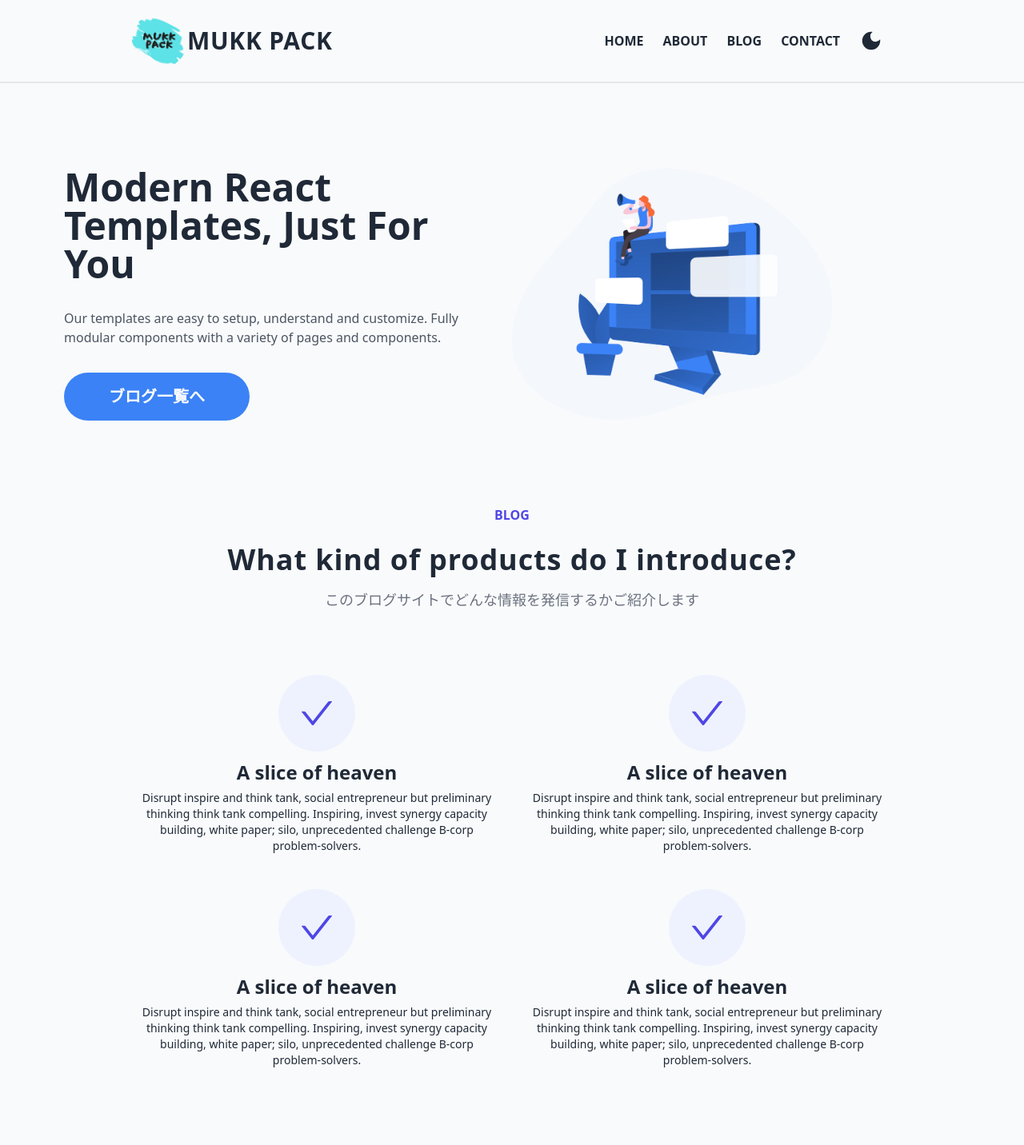
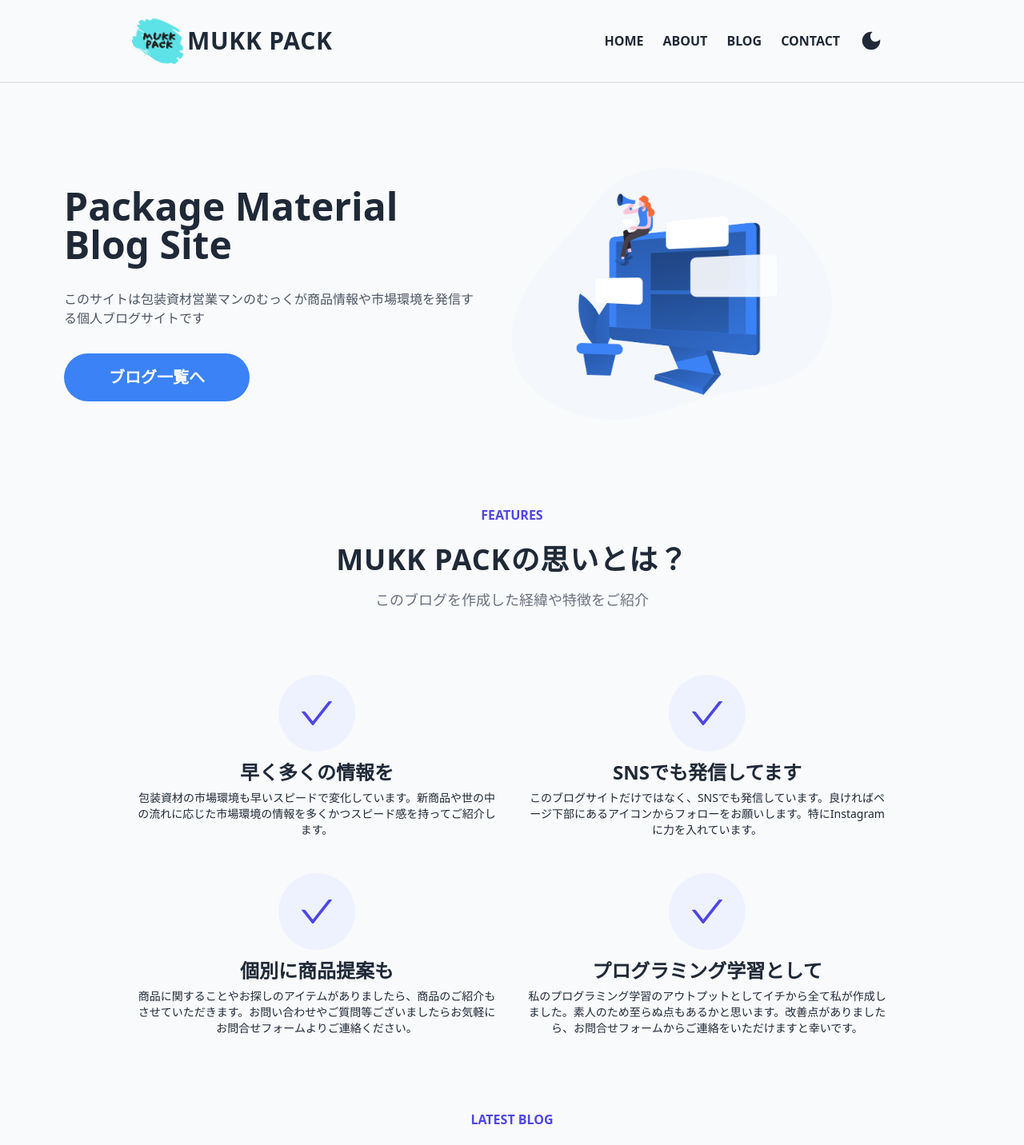
Before and after one commit to knm22mukk/mukk-web, a Next.js app: page / in a window 1280 px wide. Shown: the top 1432 px of the page at 80% size. Built offline with nearby package versions, Linux system fonts and the light colour scheme.

Commit message:
ページ内容をサンプルテキストから変更、SNSリンクの補足も修正しました。

```diff
--- a/src/components/Features.tsx
+++ b/src/components/Features.tsx
@@ -3,63 +3,55 @@
 
 const Features = () => {
   return (
-    <div className='container pt-16'>
+    <section className='container pt-16'>
       <div className='flex flex-col flex-wrap items-center mx-auto max-w-screen-lg md:flex-row md:justify-center md:items-stretch'>
         <SectionHeader
-          subheading='BLOG'
-          title='What kind of products do I introduce?'
-          description='このブログサイトでどんな情報を発信するかご紹介します'
+          subheading='FEATURES'
+          title='MUKK PACKの思いとは？'
+          description='このブログを作成した経緯や特徴をご紹介'
         />
         <div className='py-16 px-4 mx-auto sm:max-w-xl md:px-24 md:max-w-full lg:py-20 lg:px-8 lg:max-w-screen-xl'>
           <div className='grid gap-8 gap-x-10 lg:grid-cols-2'>
-            <div className='max-w-md sm:mx-auto sm:text-center'>
+            <div className='mx-auto max-w-md sm:text-center'>
               <div className='flex justify-center items-center mb-4 w-16 h-16 bg-indigo-50 rounded-full sm:mx-auto sm:w-24 sm:h-24'>
                 <AiOutlineCheck className='w-12 h-12 text-indigo-600' />
               </div>
-              <h4 className='mb-3 text-2xl font-bold leading-5'>A slice of heaven</h4>
+              <h4 className='mb-3 text-2xl font-bold leading-5'>早く多くの情報を</h4>
               <p className='mb-3 text-sm'>
-                Disrupt inspire and think tank, social entrepreneur but preliminary thinking think
-                tank compelling. Inspiring, invest synergy capacity building, white paper; silo,
-                unprecedented challenge B-corp problem-solvers.
+                包装資材の市場環境も早いスピードで変化しています。新商品や世の中の流れに応じた市場環境の情報を多くかつスピード感を持ってご紹介します。
               </p>
             </div>
             <div className='max-w-md sm:mx-auto sm:text-center'>
               <div className='flex justify-center items-center mb-4 w-16 h-16 bg-indigo-50 rounded-full sm:mx-auto sm:w-24 sm:h-24'>
                 <AiOutlineCheck className='w-12 h-12 text-indigo-600' />
               </div>
-              <h4 className='mb-3 text-2xl font-bold leading-5'>A slice of heaven</h4>
+              <h4 className='mb-3 text-2xl font-bold leading-5'>SNSでも発信してます</h4>
               <p className='mb-3 text-sm'>
-                Disrupt inspire and think tank, social entrepreneur but preliminary thinking think
-                tank compelling. Inspiring, invest synergy capacity building, white paper; silo,
-                unprecedented challenge B-corp problem-solvers.
+                このブログサイトだけではなく、SNSでも発信しています。良ければページ下部にあるアイコンからフォローをお願いします。特にInstagramに力を入れています。
               </p>
             </div>
             <div className='max-w-md sm:mx-auto sm:text-center'>
               <div className='flex justify-center items-center mb-4 w-16 h-16 bg-indigo-50 rounded-full sm:mx-auto sm:w-24 sm:h-24'>
                 <AiOutlineCheck className='w-12 h-12 text-indigo-600' />
               </div>
-              <h4 className='mb-3 text-2xl font-bold leading-5'>A slice of heaven</h4>
+              <h4 className='mb-3 text-2xl font-bold leading-5'>個別に商品提案も</h4>
               <p className='mb-3 text-sm'>
-                Disrupt inspire and think tank, social entrepreneur but preliminary thinking think
-                tank compelling. Inspiring, invest synergy capacity building, white paper; silo,
-                unprecedented challenge B-corp problem-solvers.
+                商品に関することやお探しのアイテムがありましたら、商品のご紹介もさせていただきます。お問い合わせやご質問等ございましたらお気軽にお問合せフォームよりご連絡ください。
               </p>
             </div>
             <div className='max-w-md sm:mx-auto sm:text-center'>
               <div className='flex justify-center items-center mb-4 w-16 h-16 bg-indigo-50 rounded-full sm:mx-auto sm:w-24 sm:h-24'>
                 <AiOutlineCheck className='w-12 h-12 text-indigo-600' />
               </div>
-              <h4 className='mb-3 text-2xl font-bold leading-5'>A slice of heaven</h4>
+              <h4 className='mb-3 text-2xl font-bold leading-5'>プログラミング学習として</h4>
               <p className='mb-3 text-sm'>
-                Disrupt inspire and think tank, social entrepreneur but preliminary thinking think
-                tank compelling. Inspiring, invest synergy capacity building, white paper; silo,
-                unprecedented challenge B-corp problem-solvers.
+                私のプログラミング学習のアウトプットとしてイチから全て私が作成しました。素人のため至らぬ点もあるかと思います。改善点がありましたら、お問合せフォームからご連絡をいただけますと幸いです。
               </p>
             </div>
           </div>
         </div>
       </div>
-    </div>
+    </section>
   );
 };
 
--- a/src/components/Header.tsx
+++ b/src/components/Header.tsx
@@ -9,7 +9,7 @@
   return (
     <header className='flex justify-around items-center py-4 mx-auto border-b-2'>
       <Link href='/' aria-label='むっく||ホームへ'>
-        <a className='hover:text-indigo-600'>
+        <a className='hover:text-indigo-600 hover:opacity-80'>
           <div className='flex justify-between items-center'>
             <Image
               src='/images/logo300x300.png'
--- a/src/components/Hero.tsx
+++ b/src/components/Hero.tsx
@@ -4,15 +4,14 @@
 
 const Hero: VFC = () => {
   return (
-    <div className='container'>
+    <section className='container'>
       <div className='flex flex-col md:items-center lg:flex-row'>
         <div className='text-center lg:pr-12 lg:w-1/2 lg:text-left'>
           <h1 className='max-w-3xl text-3xl font-black leading-snug md:text-5xl'>
-            Modern React Templates, Just For You
+            Package Material Blog Site
           </h1>
           <p className='my-5 mx-auto max-w-lg text-sm font-medium text-gray-600 dark:text-white lg:my-8 lg:mx-0 lg:text-base'>
-            Our templates are easy to setup, understand and customize. Fully modular components with
-            a variety of pages and components.
+            このサイトは包装資材営業マンのむっくが商品情報や市場環境を発信する個人ブログサイトです
           </p>
           <div className='flex flex-col justify-center items-center mt-8 sm:flex-row lg:justify-start'>
             <Link href='/blog'>
@@ -20,16 +19,19 @@
             </Link>
           </div>
         </div>
+        <div className='flex flex-col justify-center mt-12 lg:mt-0'>
+          <div className='flex justify-center items-center max-w-3xl md:justify-end lg:max-w-none'>
             <Image
               src='/images/heroimage.png'
               alt='HeroImage'
               width={400}
               height={400}
               objectFit='cover'
-          className='mx-auto'
             />
           </div>
         </div>
+      </div>
+    </section>
   );
 };
 
--- a/src/components/ReturnToTop.tsx
+++ b/src/components/ReturnToTop.tsx
@@ -33,12 +33,13 @@
   return (
     <button
       aria-label='トップに戻る'
+      type='button'
       onClick={returnTop}
-      className={`fixed right-10 bottom-10 p-4 bg-gray-400 rounded-full ${
+      className={`fixed right-10 bottom-10 p-4 bg-blue-400 text-white rounded-full hover:bg-blue-600 text-3xl ${
         active ? 'block' : 'hidden'
       }`}
     >
-      <FaAngleDoubleUp className='w-10 h-10 text-white' />
+      <FaAngleDoubleUp />
     </button>
   );
 };
--- a/src/components/ToContact.tsx
+++ b/src/components/ToContact.tsx
@@ -5,7 +5,7 @@
 
 const ToContact: VFC = () => {
   return (
-    <div className='container py-10'>
+    <section className='container py-10'>
       <div className='flex flex-col justify-between mx-auto md:flex-row'>
         <div className='flex shrink-0 items-center my-5 mx-auto w-full max-w-md md:mx-0 md:w-5/12'>
           <Image
@@ -31,7 +31,7 @@
           </div>
         </div>
       </div>
-    </div>
+    </section>
   );
 };
 
--- a/src/pages/about.tsx
+++ b/src/pages/about.tsx
@@ -13,8 +13,8 @@
       />
       <SectionHeader
         subheading='ABOUT'
-        title='Who Is MUKK?'
-        description='このブログサイトでどんな情報を発信するかご紹介します'
+        title='包装資材営業マンむっくとは？'
+        description='簡単に自己紹介をさせていただきます'
       />
       <AboutMe />
     </Layout>
--- a/src/pages/blog.tsx
+++ b/src/pages/blog.tsx
@@ -13,8 +13,8 @@
       />
       <SectionHeader
         subheading='BLOG'
-        title='What kind of products do I introduce?'
-        description='このブログサイトでどんな情報を発信するかご紹介します'
+        title='包装資材の商品情報、市場情報を発信します'
+        description='こまめにアップデートしますので是非チェックお願いします'
       />
       <div className='container'>
         <div className='grid gap-4 py-16 sm:grid-cols-2 lg:grid-cols-3'>
--- a/src/pages/contact.tsx
+++ b/src/pages/contact.tsx
@@ -13,8 +13,8 @@
       />
       <SectionHeader
         subheading='CONTACT'
-        title='What kind of products do I introduce?'
-        description='このブログサイトでどんな情報を発信するかご紹介します'
+        title='お気軽にお問い合わせください'
+        description='ご連絡をいただいてから2、3日以内にご返信させていただきます'
       />
       <div className='container py-10'>
         <div className='flex flex-col justify-between mx-auto md:flex-row'>
--- a/src/pages/index.tsx
+++ b/src/pages/index.tsx
@@ -15,9 +15,9 @@
       <Features />
       <div className='container'>
         <SectionHeader
-          subheading='BLOG'
-          title='What kind of products do I introduce?'
-          description='このブログサイトでどんな情報を発信するかご紹介します'
+          subheading='LATEST BLOG'
+          title='最新記事'
+          description='直近で更新した新しい記事です。他の記事も是非ご覧ください。'
         />
         <div className='grid gap-4 py-16 lg:grid-cols-3'>
           <BlogCard />
```
Also changed, not shown: src/components/AboutMe.tsx (+7 -0 lines). Lines whose indentation alone changed are shown as unchanged.
